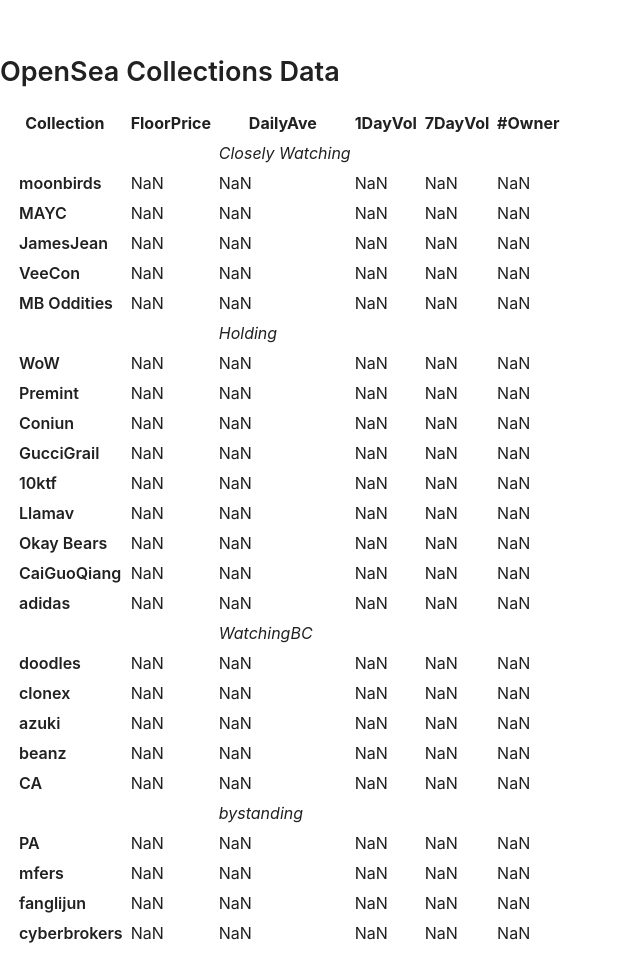
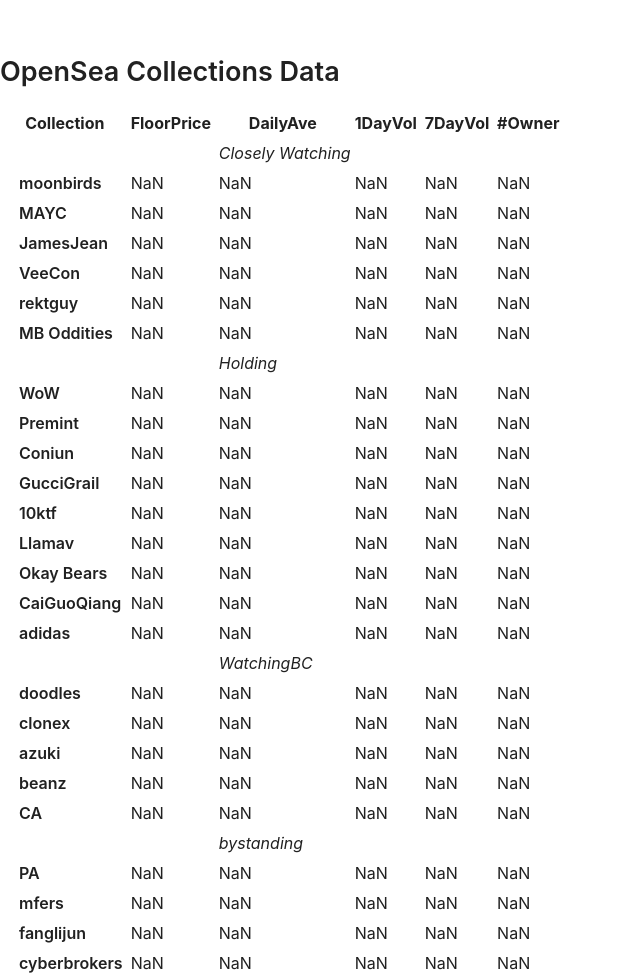
Before and after one commit to vanryan/zzxxian_blog, a Gatsby site: page /tools/osfpset0 in a window 1280 px wide. Shown: the whole page, without its empty margins (0-640 px from the left). Built offline with nearby package versions, Linux system fonts and the light colour scheme; Gatsby itself is replaced by a stand-in of ours; no server answers.

Commit message:
@Tools: Add osfp - rektguy

```diff
--- a/src/pages/tools/osfpset0.js
+++ b/src/pages/tools/osfpset0.js
@@ -13,6 +13,7 @@
   collection_map.set('MAYC', 'mutant-ape-yacht-club');
   collection_map.set('JamesJean', 'fragments-by-james-jean');
   collection_map.set('VeeCon', 'veecon-tickets');
+  collection_map.set('rektguy', 'rektguy');
   collection_map.set('MB Oddities', 'moonbirds-oddities');
   collection_map.set('XDIV2', 'Holding')
   collection_map.set('WoW', 'world-of-women-nft');
```
